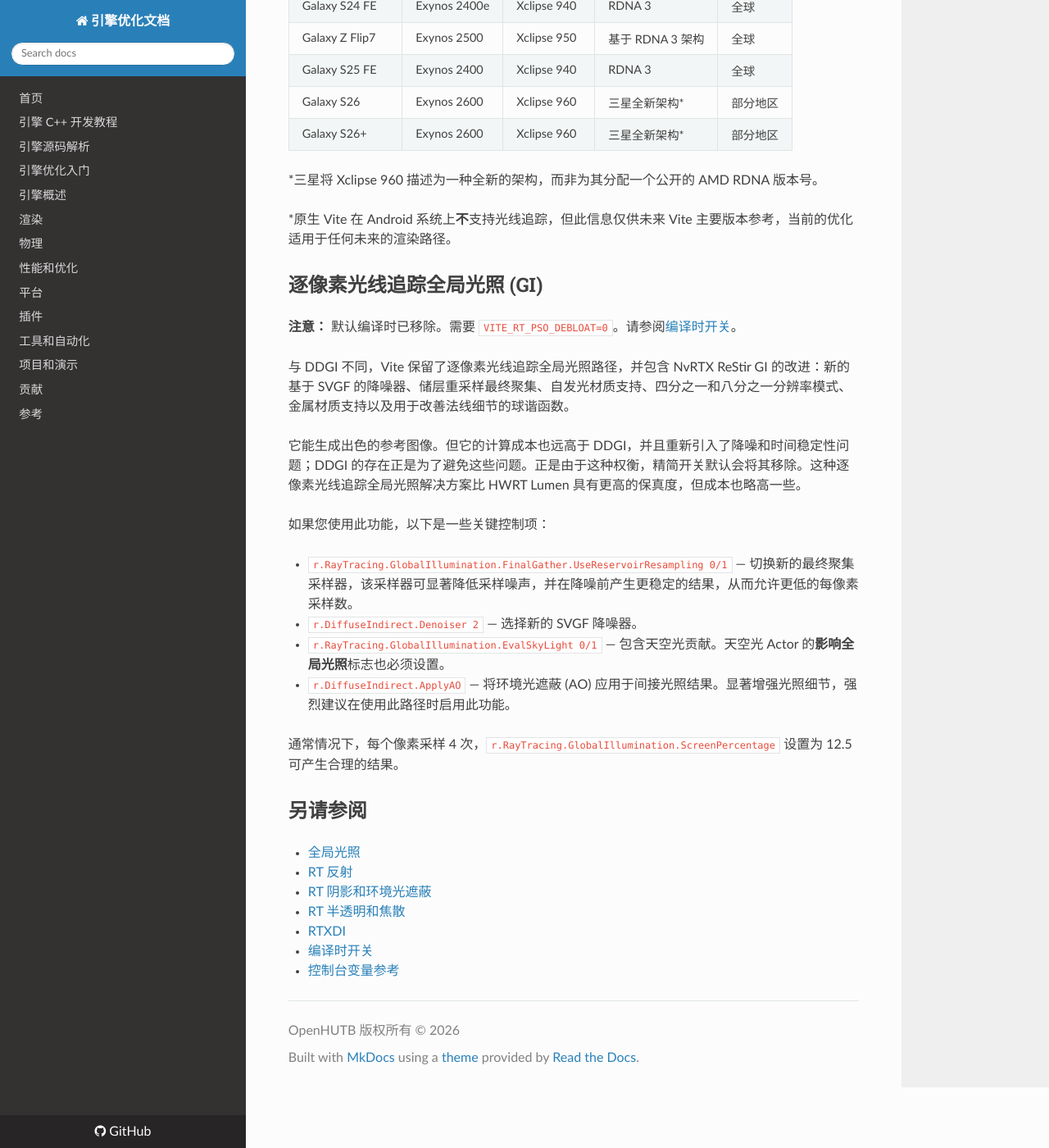
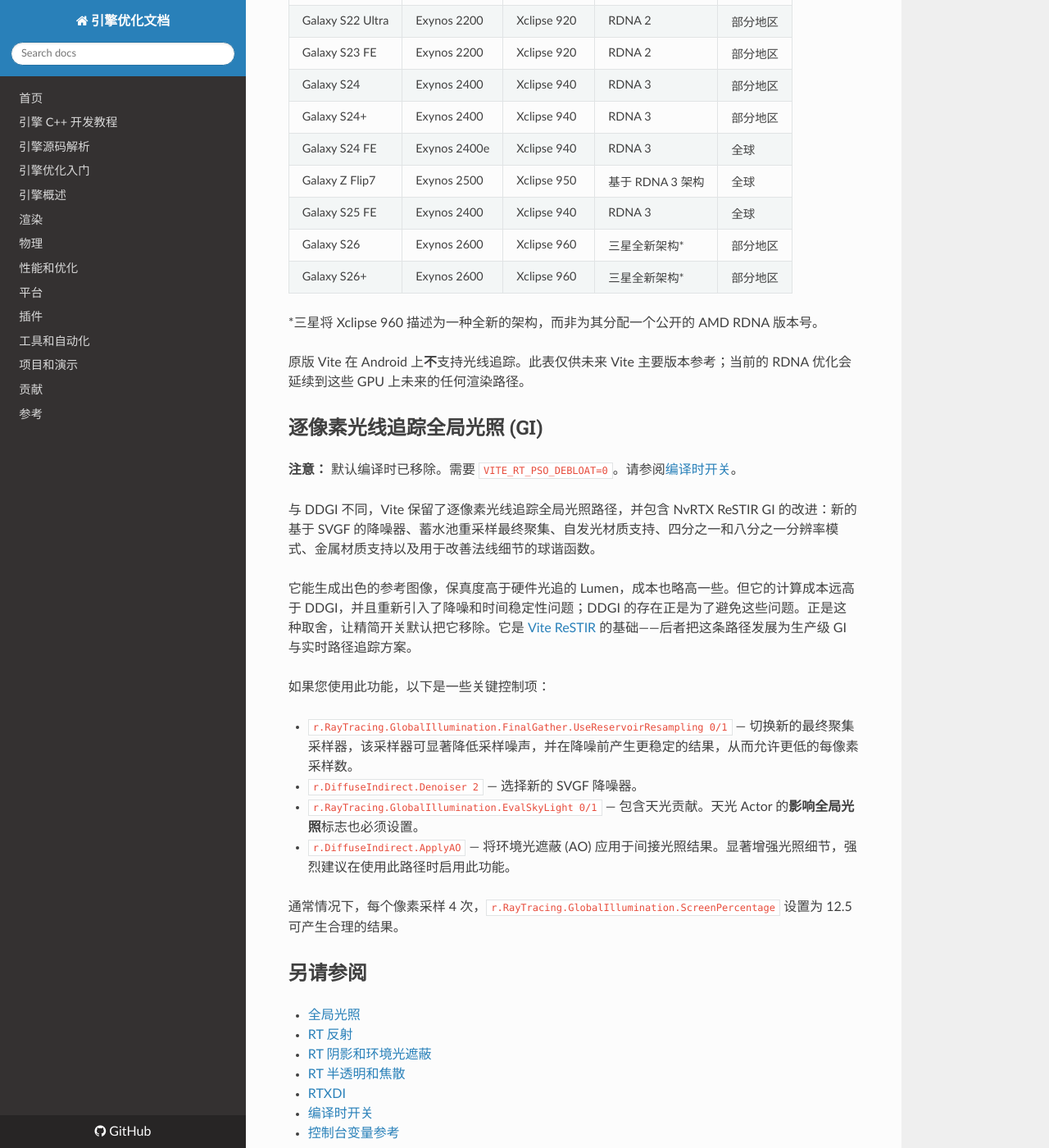
Before and after one commit to OpenHUTB/cpp, an MkDocs documentation site: the page built from docs/optimization/Rendering/Ray-Tracing.md, in a window 1280 px wide and 1400 px high, scrolled down 3784 px. Shown: the whole window at 82% size. Built offline with MkDocs 1.6.1, drawn with Linux system fonts in a browser that asks for light colours; nearby versions of some CDN libraries; a script that is not in the unit is left out; some of the changed text lies outside the part shown.

Commit message:
docs: 补回「可用不等于已启用」段落并统一术语
- 补回 RT 各效果默认值、原版 4.27 的 -1 语义与后处理体积的关系
- 天空光统一为天光，bounces 统一为弹射，ReStir 改为 ReSTIR
- 补回 Vite ReSTIR 的说明句

```diff
--- a/docs/optimization/Rendering/Ray-Tracing.md
+++ b/docs/optimization/Rendering/Ray-Tracing.md
@@ -1,13 +1,13 @@
 # 光线追踪
 
-Vite 内置了 NvRTX 4.27 Caustics 和 NvRTX 5.0 的光线追踪套件。在默认版本中，反射、阴影、环境光遮蔽和天空光可用；其余效果会被 `VITE_RT_PSO_DEBLOAT` 编译移除。在调试看似无效的控制台变量之前，请先阅读下方的可用性表格。
+Vite 内置了 NvRTX 4.27 Caustics 和 NvRTX 5.0 的光线追踪套件。在默认构建中，反射、阴影、环境光遮蔽和天光可用；其余效果会被 `VITE_RT_PSO_DEBLOAT` 编译移除。在调试看似无效的控制台变量之前，请先阅读下方的可用性表格。
 
 Vite 中的光线追踪是一个与引擎无关的管线：加速结构独立于任何单一的光照解决方案，因此每个效果都可以单独启用或禁用。UE 4.27 采用了这种架构，而 UE 5.1 及更高版本则摒弃了这种架构——参见[为什么使用 NvRTX 4.27](../EngineOverview/Why-NvRTX-427.md)。
 
 
 ## 可用性
 
-编译时开关 `VITE_RT_PSO_DEBLOAT` 默认值为 `1`，它会移除 Vite 推荐配置之外的效果的着色器排列组合。光线追踪 PSO 必须编译并绑定，无论其控制台变量是否设置，因此将未使用的效果编译在内存中会白白浪费着色器构建时间、包大小和管线创建时间。
+编译时开关 `VITE_RT_PSO_DEBLOAT` 默认值为 `1`，它会移除 Vite 推荐配置之外的效果的着色器排列组合。光线追踪 PSO 必须编译并绑定，无论其控制台变量是否设置，因此把未使用的效果保留在编译产物里，只会白白浪费着色器构建时间、包体积和管线创建时间。
 
 实际后果是：**设置已编译移除的效果的控制台变量看似成功，但实际上不会渲染任何内容**。
 
@@ -16,7 +16,7 @@ Vite 中的光线追踪是一个与引擎无关的管线：加速结构独立于
 | 反射 | `r.RayTracing.Reflections` | 可用 | [RT 反射](./RT-Reflections.md) |
 | 阴影 | `r.RayTracing.Shadows` | 可用 | [RT 阴影和 AO](./RT-Shadows-And-Ambient-Occlusion.md) |
 | 环境光遮蔽 | `r.RayTracing.AmbientOcclusion` | 可用 | [RT 阴影和 AO](./RT-Shadows-And-Ambient-Occlusion.md) |
-| 天空光 | `r.RayTracing.SkyLight` | 可用 | 此页面 |
+| 天光 | `r.RayTracing.SkyLight` | 可用 | 此页面 |
 | 半透明 | `r.RayTracing.Translucency` | 已编译 | [RT 半透明和焦散](./RT-Translucency-And-Caustics.md) |
 | 网格焦散 | `r.RayTracing.MeshCaustics.Enable` | 已编译 | [RT 半透明和焦散](./RT-Translucency-And-Caustics.md) |
 | 水焦散 | `r.RayTracing.WaterCaustics.Type` | 已编译 | [RT 半透明和焦散](./RT-Translucency-And-Caustics.md) |
@@ -26,7 +26,10 @@ Vite 中的光线追踪是一个与引擎无关的管线：加速结构独立于
 | 路径追踪 | `ShowFlag.PathTracing`（视图模式） | 已编译 | [路径追踪](./Path-Tracing.md) |
 
 
-要使用编译输出集中的任何内容，请使用 `VITE_RT_PSO_DEBLOAT=0` 重新构建。请参阅[编译时开关](../Performance/Compile-Time-Switches.md)。
+要使用被编译掉的那一组效果，请使用 `VITE_RT_PSO_DEBLOAT=0` 重新构建。请参阅[编译时开关](../Performance/Compile-Time-Switches.md)。
+
+**可用不等于已启用。** 在当前版本中，`r.RayTracing.Reflections`、`r.RayTracing.Shadows`、`r.RayTracing.AmbientOcclusion` 与 `r.RayTracing.Translucency` 的默认值都是 `0`，因此可用效果一开始都是关闭的。原版 4.27 中，反射、环境光遮蔽与半透明默认为 `-1`，交由后处理体积决定，阴影为 `1`。取值为 `0` 时后处理体积里的设置会被忽略：把 CVar 设为 `1` 可开启效果，设为 `-1` 则交还给后处理体积。参见[引擎默认值变更](../Performance/Engine-Defaults.md)。
+动态 DDGI 是例外，它通过 `BaseEngine.ini` 里的 `r.GlobalIllumination.ExperimentalPlugin=True` 默认开启。
 
 即使反射可用，也存在一个额外的注意事项：debloat 开关会强制使用排序延迟反射算法，并编译掉旧的非延迟路径。
 
@@ -120,23 +123,23 @@ Vite 集成了 AMD GPUOpen RT 优化以及多项针对游戏主机的 AMD RDNA
 
 *三星将 Xclipse 960 描述为一种全新的架构，而非为其分配一个公开的 AMD RDNA 版本号。
 
-*原生 Vite 在 Android 系统上**不**支持光线追踪，但此信息仅供未来 Vite 主要版本参考，当前的优化适用于任何未来的渲染路径。
+原版 Vite 在 Android 上**不**支持光线追踪。此表仅供未来 Vite 主要版本参考；当前的 RDNA 优化会延续到这些 GPU 上未来的任何渲染路径。
 
 
 ## 逐像素光线追踪全局光照 (GI)
 
 **注意：** 默认编译时已移除。需要 `VITE_RT_PSO_DEBLOAT=0`。请参阅[编译时开关](../Performance/Compile-Time-Switches.md)。
 
-与 DDGI 不同，Vite 保留了逐像素光线追踪全局光照路径，并包含 NvRTX ReStir GI 的改进：新的基于 SVGF 的降噪器、储层重采样最终聚集、自发光材质支持、四分之一和八分之一分辨率模式、金属材质支持以及用于改善法线细节的球谐函数。
+与 DDGI 不同，Vite 保留了逐像素光线追踪全局光照路径，并包含 NvRTX ReSTIR GI 的改进：新的基于 SVGF 的降噪器、蓄水池重采样最终聚集、自发光材质支持、四分之一和八分之一分辨率模式、金属材质支持以及用于改善法线细节的球谐函数。
 
 
-它能生成出色的参考图像。但它的计算成本也远高于 DDGI，并且重新引入了降噪和时间稳定性问题；DDGI 的存在正是为了避免这些问题。正是由于这种权衡，精简开关默认会将其移除。这种逐像素光线追踪全局光照解决方案比 HWRT Lumen 具有更高的保真度，但成本也略高一些。
+它能生成出色的参考图像，保真度高于硬件光追的 Lumen，成本也略高一些。但它的计算成本远高于 DDGI，并且重新引入了降噪和时间稳定性问题；DDGI 的存在正是为了避免这些问题。正是这种取舍，让精简开关默认把它移除。它是 [Vite ReSTIR](https://vitestudio-tech.github.io/UnrealEngineVite-Docs/tech/restir.html) 的基础——后者把这条路径发展为生产级 GI 与实时路径追踪方案。
 
 如果您使用此功能，以下是一些关键控制项：
 
 - `r.RayTracing.GlobalIllumination.FinalGather.UseReservoirResampling 0/1` — 切换新的最终聚集采样器，该采样器可显著降低采样噪声，并在降噪前产生更稳定的结果，从而允许更低的每像素采样数。
 - `r.DiffuseIndirect.Denoiser 2` — 选择新的 SVGF 降噪器。
-- `r.RayTracing.GlobalIllumination.EvalSkyLight 0/1` — 包含天空光贡献。天空光 Actor 的**影响全局光照**标志也必须设置。
+- `r.RayTracing.GlobalIllumination.EvalSkyLight 0/1` — 包含天光贡献。天光 Actor 的**影响全局光照**标志也必须设置。
 - `r.DiffuseIndirect.ApplyAO` — 将环境光遮蔽 (AO) 应用于间接光照结果。显著增强光照细节，强烈建议在使用此路径时启用此功能。
 
 通常情况下，每个像素采样 4 次，`r.RayTracing.GlobalIllumination.ScreenPercentage` 设置为 12.5 可产生合理的结果。
```
Also changed, not shown: other parts of docs/optimization/Rendering/Ray-Tracing.md (+1 -1 lines).
